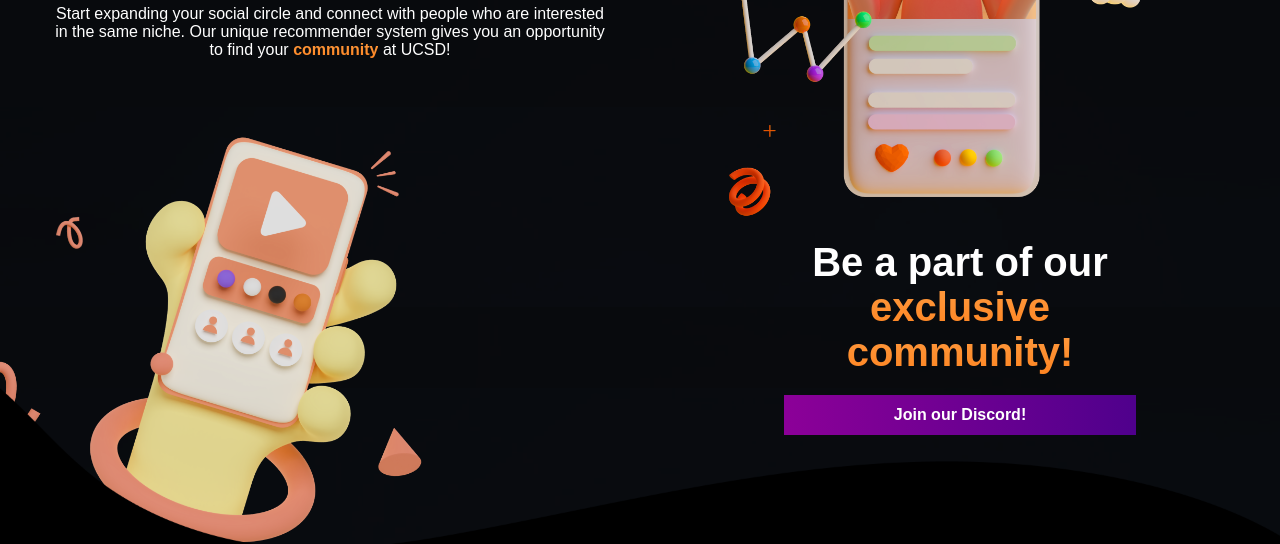
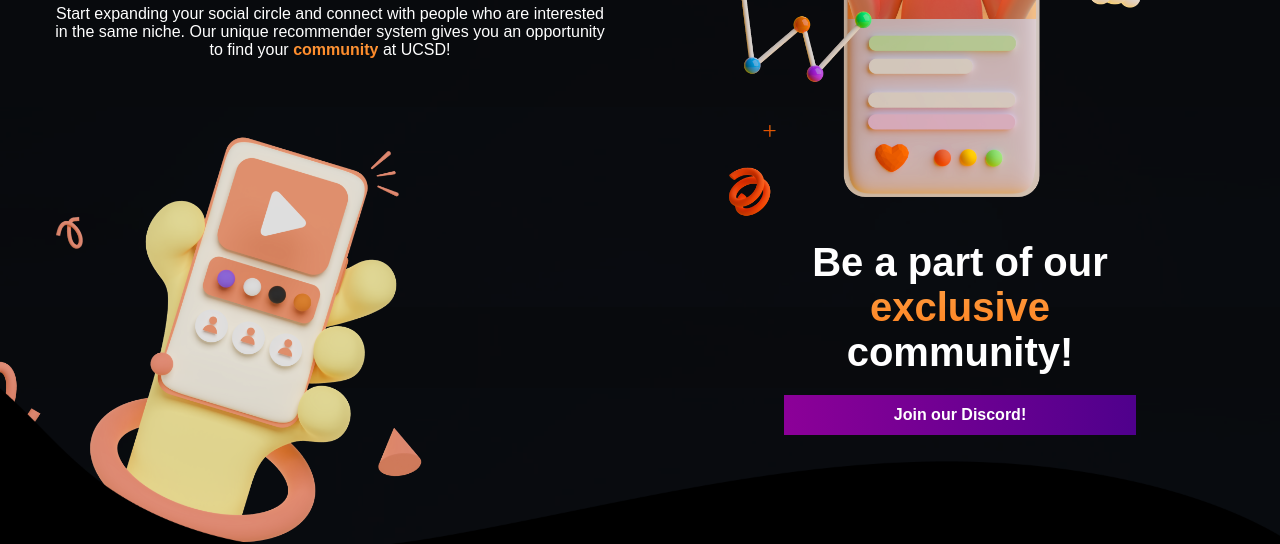
Before and after one commit to SaarthShah/Socale-landing-page, a plain HTML site: page index.html in a window 1280 px wide. Shown: the part 1565-2109 px from the top of the page. Drawn offline with Linux system fonts and the light colour scheme; some packages are replaced by stand-ins of ours; a script that the page names is missing.

Commit message:
Update index.html

```diff
--- a/index.html
+++ b/index.html
@@ -146,7 +146,7 @@
         </div>
         <div class="community-text">
             <div class="community-text-box">
-                <h2>Be a part of our <br><span class="text-highlight">exclusive <br> community!</span></h2>
+                <h2>Be a part of our <br><span class="text-highlight">exclusive</span> <br> <span>community!</span></h2>
                 <a href="">
                     <div class="socale-button">
                         <p><b>Join our Discord!</b></p>
```
